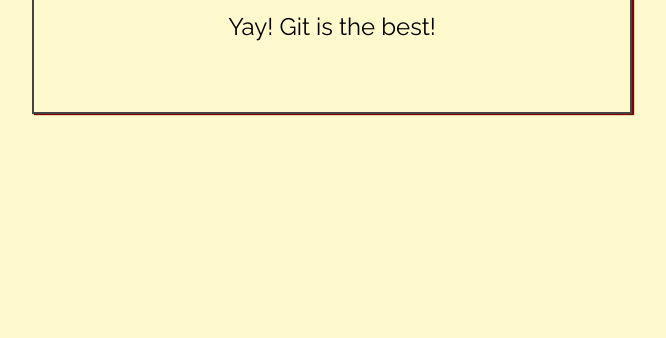
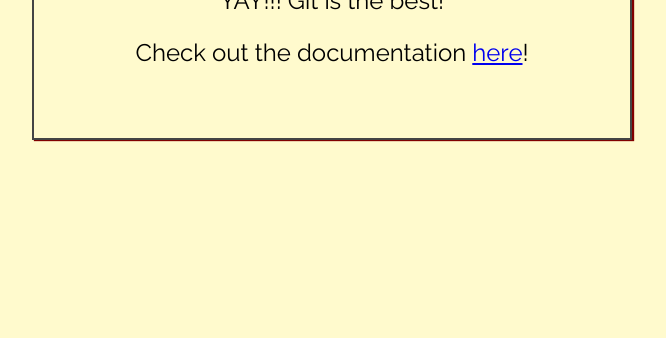
Before and after one commit to jnsteph/my-first-repo, a plain HTML site: page index.html in a window 1280 px wide. Shown: the part 462-800 px from the top of the page, without its empty margins (308-974 px from the left). Drawn offline with Linux system fonts and the light colour scheme.

Commit message:
Added exclamation marks index.html

```diff
--- a/index.html
+++ b/index.html
@@ -16,7 +16,8 @@
     <div class="greeting">
         <h1>Hi, my name is <span class="highlight">Stephanie</span> and I'm learning about Git! </h1>
 
-        <p>Yay! Git is the best!</p>
+        <p>YAY!!! Git is the best!</p>
+        <p>Check out the documentation <a href="https://www.git-scm.com/doc">here</a>!</p>
     </div>
 
 </body>
```
